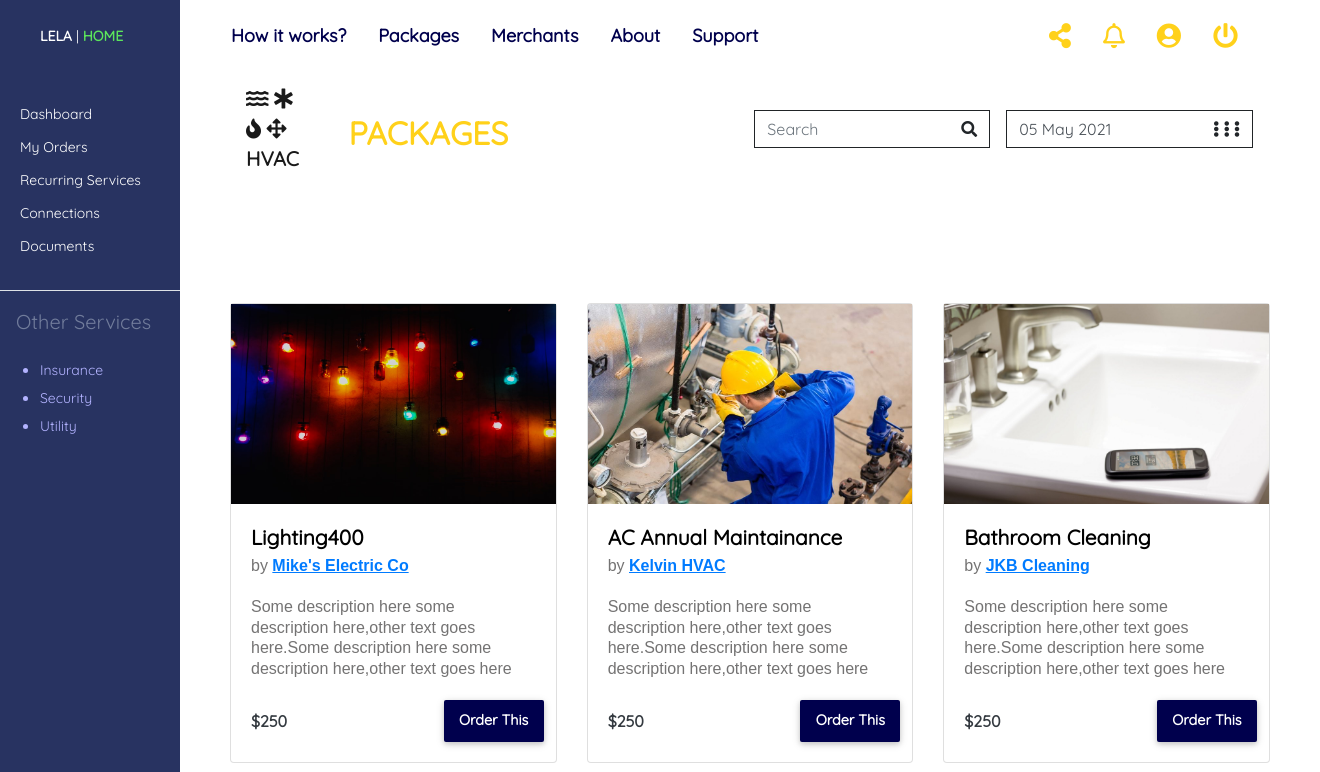
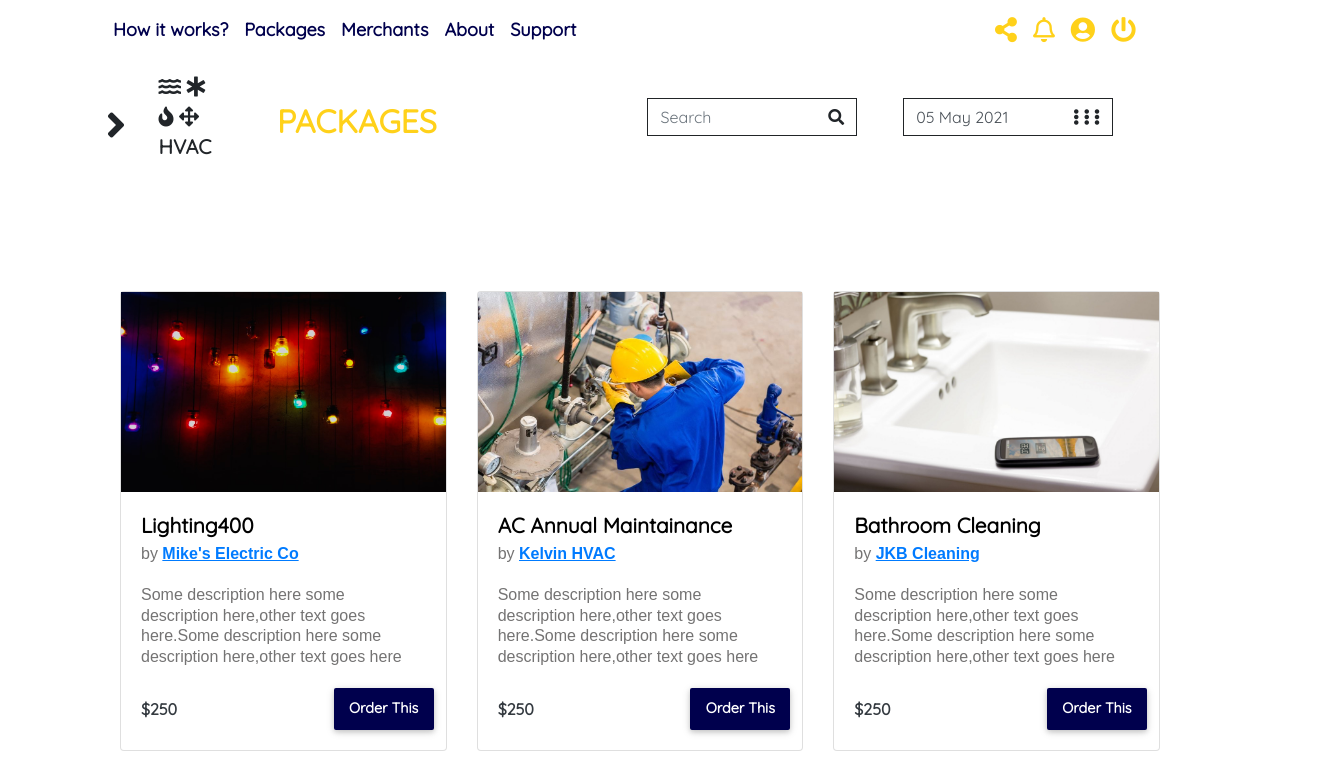
Before and after one commit to nikitabhusal/htmlassignment, a plain HTML site: page index.html in a window 1280 px wide. Shown: the top 772 px of the page, 1320 px wide, since content can reach past the window. Drawn offline with nearby package versions, Linux system fonts and the light colour scheme.

Commit message:
sidenav hide show

```diff
--- a/index.html
+++ b/index.html
@@ -17,7 +17,7 @@
 
 <body>
   <div class="c-sidebar">
-    <div class="sidenav">
+    <div class="sidenav-hide" id="sidenav">
       <ul class="home mb-4 ml-4">
         <li class="font-weight-bold"><a class="pr-1" href="#">LELA</a></li>
         <li><a class="pr-0 pl-0" href="#">|</a></li>
@@ -43,7 +43,7 @@
 
     </div>
   </div>
-  <div class="c-wrapper container">
+  <div class="container" id="main">
     <div class="main">
       <header class="c-header">
         <nav class="navbar navbar-inverse pl-0 mr-auto ml-auto">
@@ -70,7 +70,32 @@
               </li>
           </div>
         </nav>
-        <nav class="row navbar align-self-center navbar-light w-100 mr-auto ml-auto">
+        <script>
+          var navbar= false;
+          function hideShowNav() {
+            var v = document.getElementById("nav-btn");
+            var nav = document.getElementById('sidenav')
+            var main = document.getElementById('main')
+            if(navbar){
+            v.classList.remove('fa-angle-left');
+            nav.classList.remove('sidenav');
+            main.classList.remove('c-wrapper')
+              v.classList.add("fa-angle-right");
+              nav.classList.add('sidenav-hide')
+            }
+          else{
+            nav.classList.remove('sidenav-hide')
+            v.classList.remove("fa-angle-right");
+            v.classList.add('fa-angle-left');
+            nav.classList.add('sidenav');
+            main.classList.add('c-wrapper')
+          }
+          navbar= !navbar
+        }
+        </script>
+        <nav class="row navbar align-self-center justify-content-betweennavbar-light w-100 mr-auto ml-auto">
+          <div class="col col-sm-1 navbar-icon fa fa-angle-right" onclick="hideShowNav()" id="nav-btn">
+          </div>
           <div class="col col-sm-1 navbar-brand">
             <tr class="row row-cols-2">
               <td class="col">
@@ -92,11 +117,11 @@
             <br>
             <p class="font-weight-bold">HVAC</p>
           </div>
-          <div class="col navbar-brand header-icons">
+          <div class="col col-sm-3 navbar-brand header-icons">
             <h2>PACKAGES</h2>
           </div>
-          <form class="form-inline">
-            <div class="input-group mb-3 mr-3">
+          <form class="form-inline justify-content-end col-lg-7">
+            <div class="input-group col-sm-5 mb-3 mr-3">
               <input type="text" class="form-control border-right-0" placeholder="Search" aria-label="Search"
                 aria-describedby="basic-addon2">
               <div class="input-group-append">
@@ -105,7 +130,7 @@
                   </button></div>
               </div>
             </div>
-            <div class="input-group mb-3 mr-3">
+            <div class="input-group col-sm-5 mb-3 mr-3">
               <input type="text" class="form-control border-right-0" value="05 May 2021"
                 aria-describedby="basic-addon2">
               <div class="input-group-append">
--- a/style.css
+++ b/style.css
@@ -31,7 +31,7 @@ li a {
   display: block;
   color: #00004d;
   text-align: center;
-  padding: 14px 16px;
+  padding: 8px;
   text-decoration: none;
   font-size: large;
 }
@@ -197,6 +197,11 @@ a.btn-card {
   padding-top: 20px;
 }
 
+.sidenav-hide{
+  width: 0px;
+display: none;
+}
+
 .sidenav a {
   padding: 6px 8px 6px 16px;
   text-decoration: none;
@@ -245,7 +250,7 @@ a.btn-card {
 
 .c-wrapper {
   margin-left: 180px;
-  /* Same as the width of the sidenav */
+  width: auto;
 }
 
 .service {
@@ -296,13 +301,8 @@ a.btn-card {
   border-radius: unset;
 }
 
-@media (max-width:600px) {
-  .c-sidebar {
-    width: 0;
-    display: none;
-  }
-
-  .c-wrapper {
-    margin-left: auto;
-  }
+.navbar-icon {
+  margin-left: -30px;
+  margin-right: -50px;
+  font-size: 40px;
 }
```
